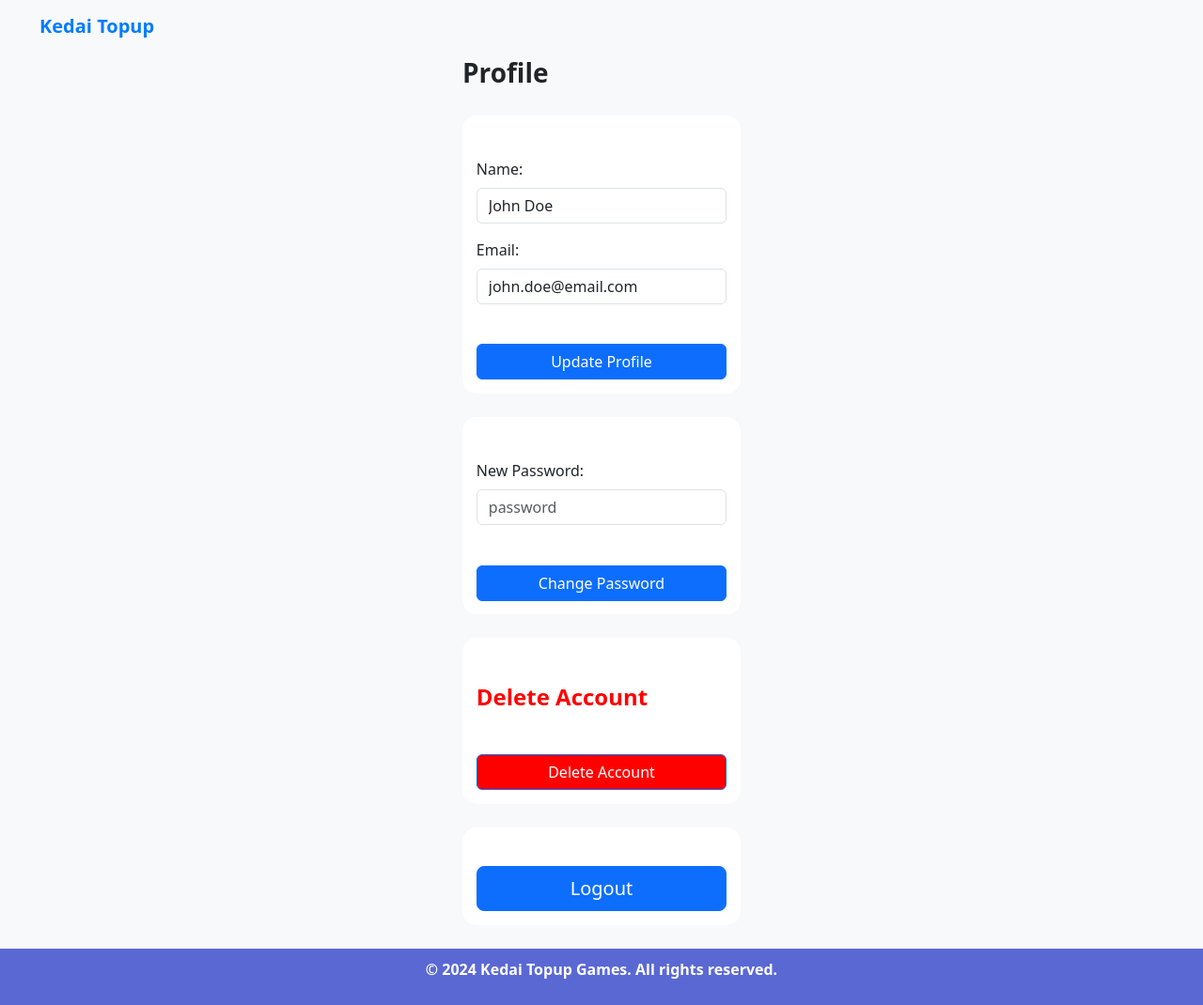
After one commit to zuyatna/kedai-topup-games-php, a PHP site: page /assets/pages/profile.php in a window 1280 px wide. The commit adds this page. Shown: the whole page at 94% size. Run offline with PHP 8.4, Linux system fonts and the light colour scheme; a user stored in the database is signed in; data comes from the database, SQL or seed files in the repository.

Commit message:
feat: login and user session

```diff
--- /dev/null
+++ b/assets/pages/profile.php
@@ -0,0 +1,148 @@
+<?php
+session_start();
+require_once '../config/config.php';
+
+if (!isset($_SESSION['user_id'])) {
+    header('Location: login.php');
+    exit();
+}
+
+$user_id = $_SESSION['user_id'];
+$query = "SELECT * FROM user WHERE user_id = ?";
+$stmt = $mysqli->prepare($query);
+$stmt->bind_param('i', $user_id);
+$stmt->execute();
+$result = $stmt->get_result();
+$user = $result->fetch_assoc();
+
+if ($_SERVER['REQUEST_METHOD'] == 'POST') {
+    if (isset($_POST['update_profile'])) {
+        $name = $_POST['name'];
+        $email = $_POST['email'];
+        $query = "UPDATE user SET name = ?, email = ? WHERE user_id = ?";
+        $stmt = $mysqli->prepare($query);
+        $stmt->bind_param('ssi', $name, $email, $user_id);
+        $stmt->execute();
+        $_SESSION['user_name'] = $name;
+        header('Location: profile.php');
+        exit();
+    } elseif (isset($_POST['change_password'])) {
+        $password = $_POST['password'];
+        $query = "UPDATE user SET password = ? WHERE user_id = ?";
+        $stmt = $mysqli->prepare($query);
+        $stmt->bind_param('si', $password, $user_id);
+        $stmt->execute();
+        header('Location: profile.php');
+        exit();
+    } elseif (isset($_POST['delete_account'])) {
+        $query = "DELETE FROM users WHERE user_id = ?";
+        $stmt = $mysqli->prepare($query);
+        $stmt->bind_param('i', $user_id);
+        $stmt->execute();
+        session_destroy();
+        header('Location: signup.php');
+        exit();
+    } elseif (isset($_POST['logout'])) {
+        session_destroy();
+        header('Location: ../../index.php');
+        exit();
+    }
+}
+?>
+<!DOCTYPE html>
+<html lang="id">
+<head>
+    <meta charset="UTF-8">
+    <meta name="viewport" content="width=device-width, initial-scale=1.0">
+    <title>Login</title>
+    <link href="https://cdn.jsdelivr.net/npm/bootstrap@5.3.3/dist/css/bootstrap.min.css" rel="stylesheet" integrity="sha384-QWTKZyjpPEjISv5WaRU9OFeRpok6YctnYmDr5pNlyT2bRjXh0JMhjY6hW+ALEwIH" crossorigin="anonymous">
+    <link rel="stylesheet" href="https://cdn.jsdelivr.net/npm/bootstrap-icons@1.11.3/font/bootstrap-icons.min.css">
+    <link rel="stylesheet" href="../css/style.css">
+</head>
+<body class="body bg-light body-margin">
+    <div id="particles-js"></div>
+    <header>
+        <nav class="navbar navbar-expand-lg navbar-mid">
+            <div class="container-fluid">
+                <a class="navbar-brand fw-bold color-primary logo-color" href="../../index.php" style="color: #007bff;">Kedai Topup</a>
+            </div>
+        </nav>
+    </header>
+
+    <main>
+        <section>
+            <div class="container form-login">
+                <p class="fs-3 fw-semibold">Profile</p>
+                <div class="canvas-form">
+                    <div class="row justify-content-center margin-section">
+                        <div class="col">
+                            <form method="POST" action="">
+                                <div class="mb-3">
+                                    <label for="exampleFormControlInput1" class="form-label">Name:</label>
+                                    <input type="text" class="form-control" id="exampleFormControlInput1" name="name" value="<?php echo ($user['name']); ?>" required>
+                                </div>
+                                <div class="mb-3">
+                                    <label for="exampleFormControlInput2" class="form-label">Email:</label>
+                                    <input type="email" class="form-control" id="exampleFormControlInput2" name="email" value="<?php echo ($user['email']); ?>" required>
+                                </div>
+                                <button class="btn btn-primary btn-login" type="submit" name="update_profile">Update Profile</button>
+                            </form>
+                        </div>
+                    </div>
+                </div>
+            </div>
+        </section>
+        <section>
+            <div class="container form-login">
+                <div class="canvas-form">
+                    <div class="row justify-content-center margin-section">
+                        <div class="col">
+                            <form method="POST" action="">
+                                <div class="mb-3">
+                                    <label for="exampleFormControlInput3" class="form-label">New Password:</label>
+                                    <input type="password" class="form-control" id="exampleFormControlInput3" name="password" placeholder="password" required>
+                                </div>
+                                <button class="btn btn-primary btn-login" type="submit" name="change_password">Change Password</button>
+                            </form>
+                        </div>
+                    </div>
+                </div>
+            </div>
+        </section>
+        <section>
+            <div class="container form-login">
+                <div class="canvas-form">
+                    <div class="row justify-content-center margin-section">
+                        <div class="col">
+                            <form method="POST" action="">
+                                <p class="fs-4 fw-semibold" style="color: red;">Delete Account</p>
+                                <button class="btn btn-primary btn-login" type="submit" name="delete_account" onclick="return confirm('Are you sure you want to delete your account?');" style="background-color: red;">Delete Account</button>
+                            </form>
+                        </div>
+                    </div>
+                </div>
+            </div>
+        </section>
+        <section>
+            <div class="container form-login">
+                <div class="canvas-form">
+                    <div class="row justify-content-center">
+                        <div class="col">
+                            <form method="POST" action="">
+                                <button class="btn btn-primary btn-login btn-lg" type="submit" name="logout">Logout</button>
+                            </form>
+                        </div>
+                    </div>
+                </div>
+            </div>
+        </section>
+    </main>
+
+    <footer class="footer">
+        <p class="fs-6 fw-semibold">&copy; 2024 Kedai Topup Games. All rights reserved.</p>
+    </footer>
+
+    <script src="../scripts/script.js"></script>
+    <script src="https://cdn.jsdelivr.net/npm/bootstrap@5.3.3/dist/js/bootstrap.bundle.min.js" integrity="sha384-YvpcrYf0tY3lHB60NNkmXc5s9fDVZLESaAA55NDzOxhy9GkcIdslK1eN7N6jIeHz" crossorigin="anonymous"></script>
+</body>
+</html>
--- a/assets/pages/signup.php
+++ b/assets/pages/signup.php
@@ -1,5 +1,5 @@
 <!DOCTYPE html>
-<html lang="en">
+<html lang="id">
 <head>
     <meta charset="UTF-8">
     <meta name="viewport" content="width=device-width, initial-scale=1.0">
@@ -56,7 +56,7 @@
                                 <label class="form-check-label" for="rememberMe">I accept all terms & conditions</label>
                             </div>
                             <button class="btn btn-primary btn-login">Login</button>
-                            <p class="text-center text-margin-top">Already have an account? <a class="text-decoration-none" href="../pages/login.html">Login now</a></p>
+                            <p class="text-center text-margin-top">Already have an account? <a class="text-decoration-none" href="../pages/login.php">Login now</a></p>
                         </div>
                     </div>
                 </div>
```
Also changed, not shown: assets/pages/about-us.php (+12 -2 lines), assets/pages/contact.php (+18 -10 lines), assets/pages/gallery.php (+12 -2 lines), assets/pages/login.php (+31 -5 lines), assets/pages/products.php (+11 -1 lines), assets/pages/voucher.php (+12 -2 lines), index.php (+12 -2 lines).
